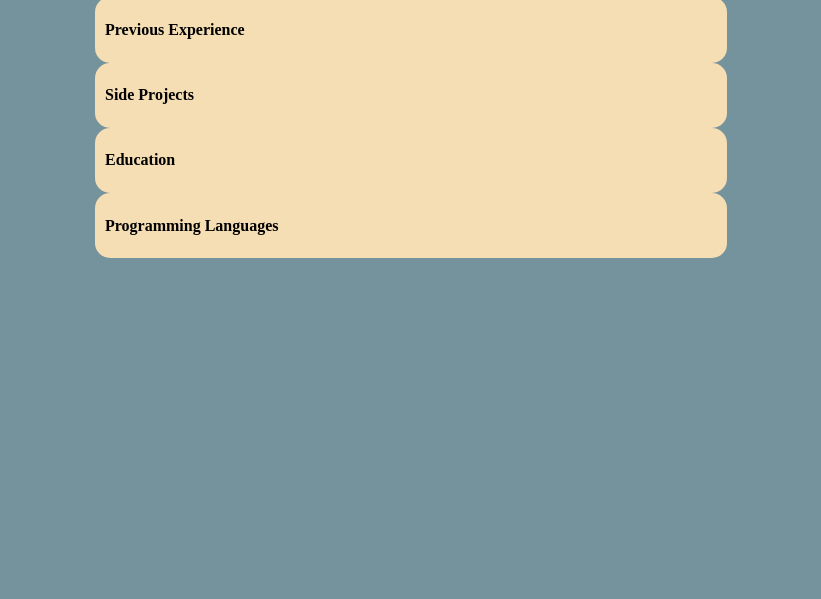
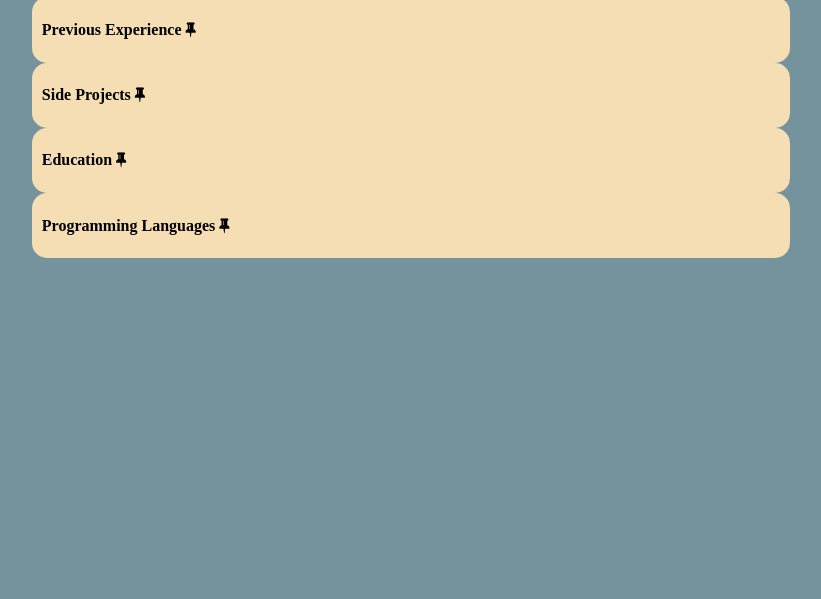
Before and after one commit to snyderbrad/snyderbrad.github.io, a plain HTML site: page index.html in a window 1280 px wide. Shown: the part 201-800 px from the top of the page, without its empty margins (229-1050 px from the left). Drawn offline with Linux system fonts and the light colour scheme.

Commit message:
add tacks

```diff
--- a/index.html
+++ b/index.html
@@ -1,4 +1,6 @@
 <meta name="viewport" content="width=device-width, initial-scale=1.0">
+<link rel="stylesheet" href="https://maxcdn.bootstrapcdn.com/font-awesome/4.4.0/css/font-awesome.min.css">
+
 <input type="radio" name="section" id="radio-section-0" checked />
 <input type="radio" name="section" id="radio-section-1" />
 <input type="radio" name="section" id="radio-section-2" />
@@ -16,7 +18,7 @@
   </div>
 </section>
 <section id="section-1" class="section">
-  <h2><label for="radio-section-1">Previous Experience</label></h2>
+  <h2><label for="radio-section-1">Previous Experience&nbsp<i class="fa fa-thumb-tack"></i></label></h2>
   <div>Open Practice</div>
   <div>Software Developer</div>
   <div>2019 - present</div>
@@ -33,7 +35,7 @@
   </div>
 </section>
 <section id="section-2" class="section">
-  <h2><label for="radio-section-2">Side Projects</label></h2>
+  <h2><label for="radio-section-2">Side Projects&nbsp<i class="fa fa-thumb-tack"></i></label></h2>
   <div>
     <ul>
       <li>
@@ -48,7 +50,7 @@
   </div>
 </section>
 <section id="section-3" class="section">
-  <h2><label for="radio-section-3">Education</label></h2>
+  <h2><label for="radio-section-3">Education&nbsp<i class="fa fa-thumb-tack"></i></label></h2>
   <div><b>The University of Akron</b></div>
   <div>
     <ul>
@@ -59,7 +61,7 @@
   </div>
 </section>
 <section id="section-4" class="section">
-  <h2><label for="radio-section-4">Programming Languages</label></h2>
+  <h2><label for="radio-section-4">Programming Languages&nbsp<i class="fa fa-thumb-tack"></i></label></h2>
   <div>
     <ul>
       <li>Java
@@ -160,8 +162,8 @@
   }
 
   .section {
-    margin-left: 25%;
-    margin-right: 25%;
+    margin-left: 20%;
+    margin-right: 20%;
     overflow: hidden;
     padding-top: 0px;
     padding-bottom: 0px;
@@ -175,7 +177,7 @@
   section {
     background-color: wheat;
     border-radius: 15px;
-    width: 50%;
+    width: 60%;
   }
 
 
```
